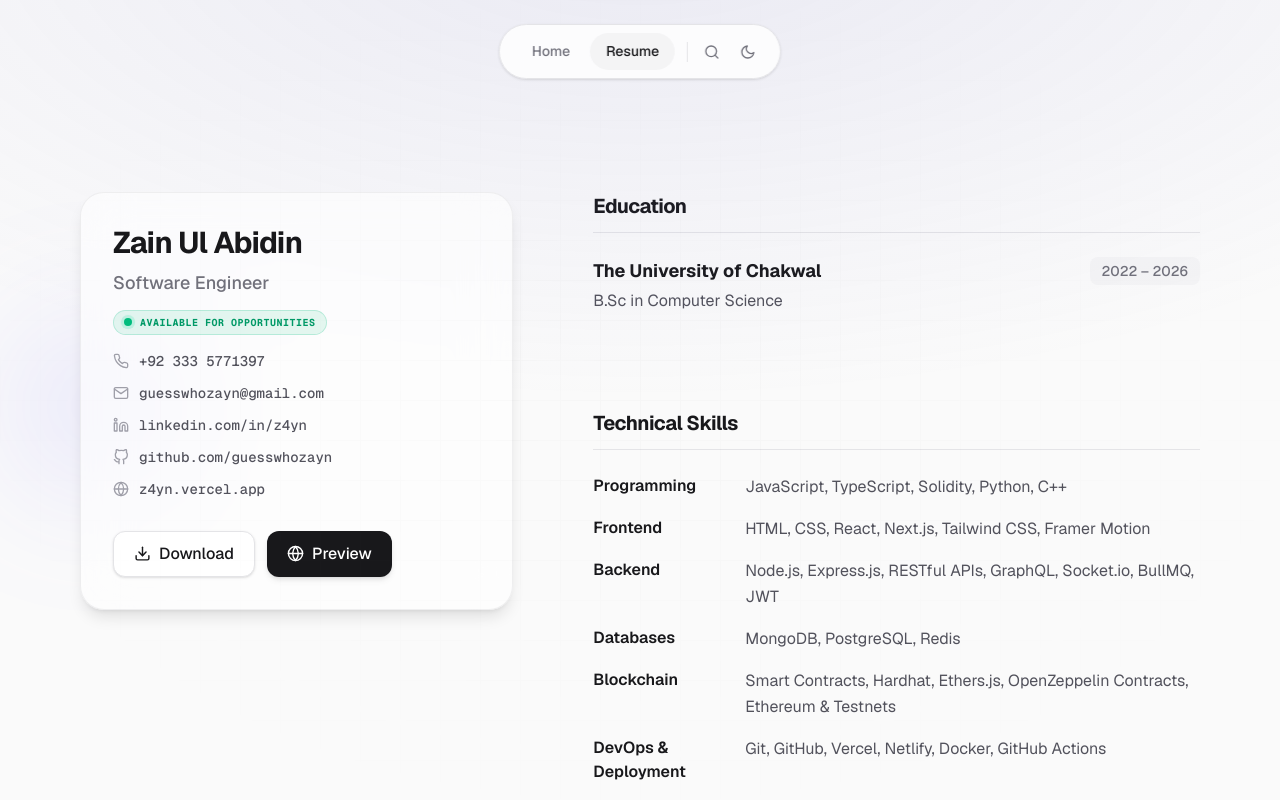
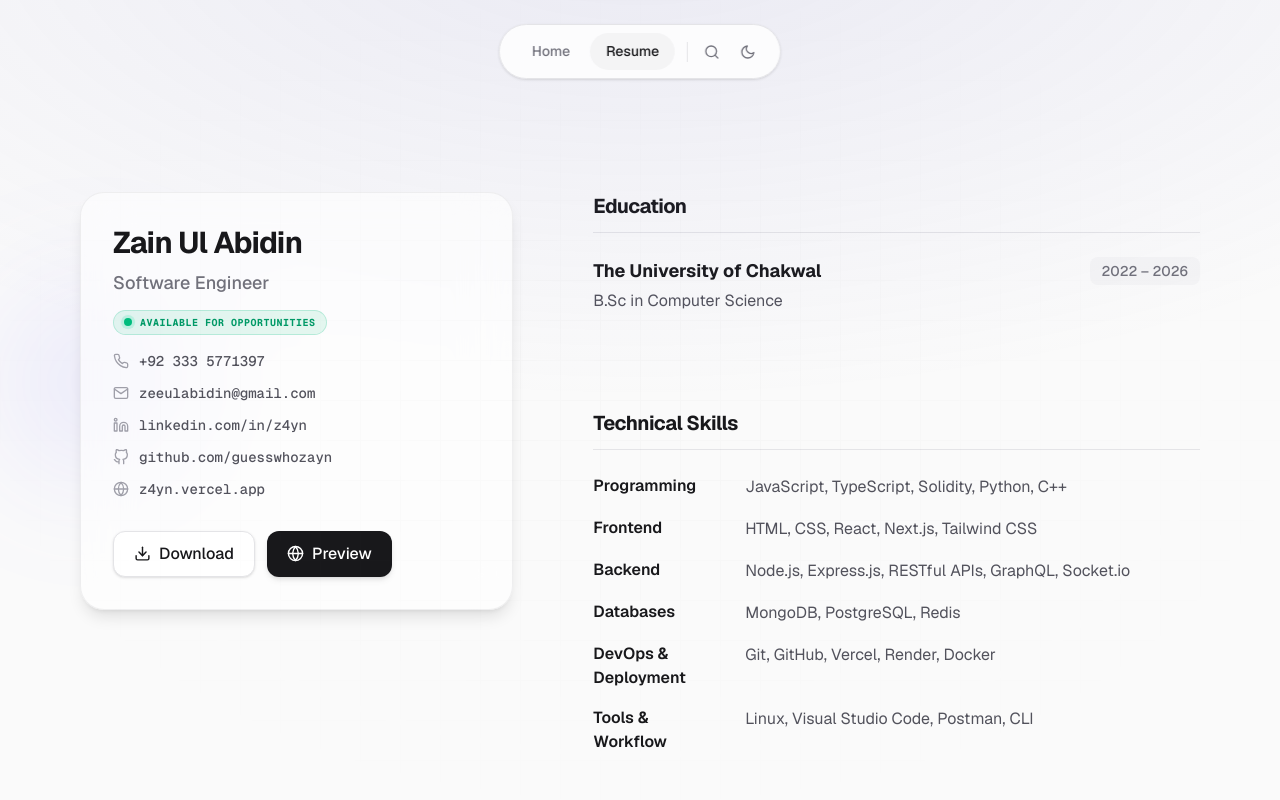
Before and after one commit to guesswhozayn/portfolio, a React (Vite) app: page /resume in a window 1280 px wide. Shown: the top 800 px of the page. Built offline with nearby package versions, Linux system fonts and the light colour scheme.

Commit message:
updated email

```diff
--- a/src/pages/ResumePage.jsx
+++ b/src/pages/ResumePage.jsx
@@ -18,12 +18,11 @@ export default function ResumePage() {
 
   const categories = [
     { name: "Programming", skills: ["JavaScript", "TypeScript", "Solidity", "Python", "C++"] },
-    { name: "Frontend",    skills: ["HTML", "CSS", "React", "Next.js", "Tailwind CSS", "Framer Motion"] },
-    { name: "Backend",     skills: ["Node.js", "Express.js", "RESTful APIs", "GraphQL", "Socket.io", "BullMQ", "JWT"] },
+    { name: "Frontend",    skills: ["HTML", "CSS", "React", "Next.js", "Tailwind CSS"] },
+    { name: "Backend",     skills: ["Node.js", "Express.js", "RESTful APIs", "GraphQL", "Socket.io"] },
     { name: "Databases",   skills: ["MongoDB", "PostgreSQL", "Redis"] },
-    { name: "Blockchain",  skills: ["Smart Contracts", "Hardhat", "Ethers.js", "OpenZeppelin Contracts", "Ethereum & Testnets"] },
-    { name: "DevOps & Deployment", skills: ["Git", "GitHub", "Vercel", "Netlify", "Docker", "GitHub Actions"] },
-    { name: "Tools & Workflow", skills: ["Linux", "Visual Studio Code", "Postman", "NPM", "CLI"] },
+    { name: "DevOps & Deployment", skills: ["Git", "GitHub", "Vercel", "Render", "Docker"] },
+    { name: "Tools & Workflow", skills: ["Linux", "Visual Studio Code", "Postman", "CLI"] },
   ];
 
   return (
@@ -79,10 +78,10 @@ export default function ResumePage() {
                     <div className="flex items-center gap-2.5">
                       <FiMail className="text-zinc-400 dark:text-zinc-500 shrink-0" size={16} />
                       <button
-                        onClick={() => handleCopy("guesswhozayn@gmail.com", "email")}
+                        onClick={() => handleCopy("zeeulabidin@gmail.com", "email")}
                         className="hover:text-zinc-900 dark:hover:text-white transition-colors cursor-pointer text-left focus:outline-none"
                       >
-                        guesswhozayn@gmail.com
+                        zeeulabidin@gmail.com
                       </button>
                       {copiedText === "email" && (
                         <span className="text-[10px] text-emerald-500 font-mono">Copied!</span>
@@ -111,7 +110,7 @@ export default function ResumePage() {
 
                 <div className="flex flex-wrap gap-3">
                   <a
-                    href="/zayn_resume.pdf"
+                    href="/zain_resume.pdf"
                     download
                     className="inline-flex items-center gap-2 text-base font-medium px-5 py-2.5 rounded-xl border border-zinc-200 dark:border-zinc-800 bg-white dark:bg-zinc-900 text-zinc-900 dark:text-white hover:bg-zinc-50 dark:hover:bg-zinc-800 hover:border-zinc-300 dark:hover:border-zinc-700 transition-all shadow-sm focus:outline-none focus:ring-2 focus:ring-zinc-400"
                   >
@@ -178,7 +177,7 @@ export default function ResumePage() {
             >
               <div className="p-4 border-b border-zinc-200 dark:border-zinc-800 flex items-center justify-between shrink-0">
                 <span className="text-sm font-semibold text-zinc-900 dark:text-white font-mono">
-                  zayn_resume.pdf
+                  zain_resume.pdf
                 </span>
                 <button
                   onClick={() => setIsPreviewOpen(false)}
```
Also changed, not shown: 2 other files (tests, documents, lock files or other folders).
